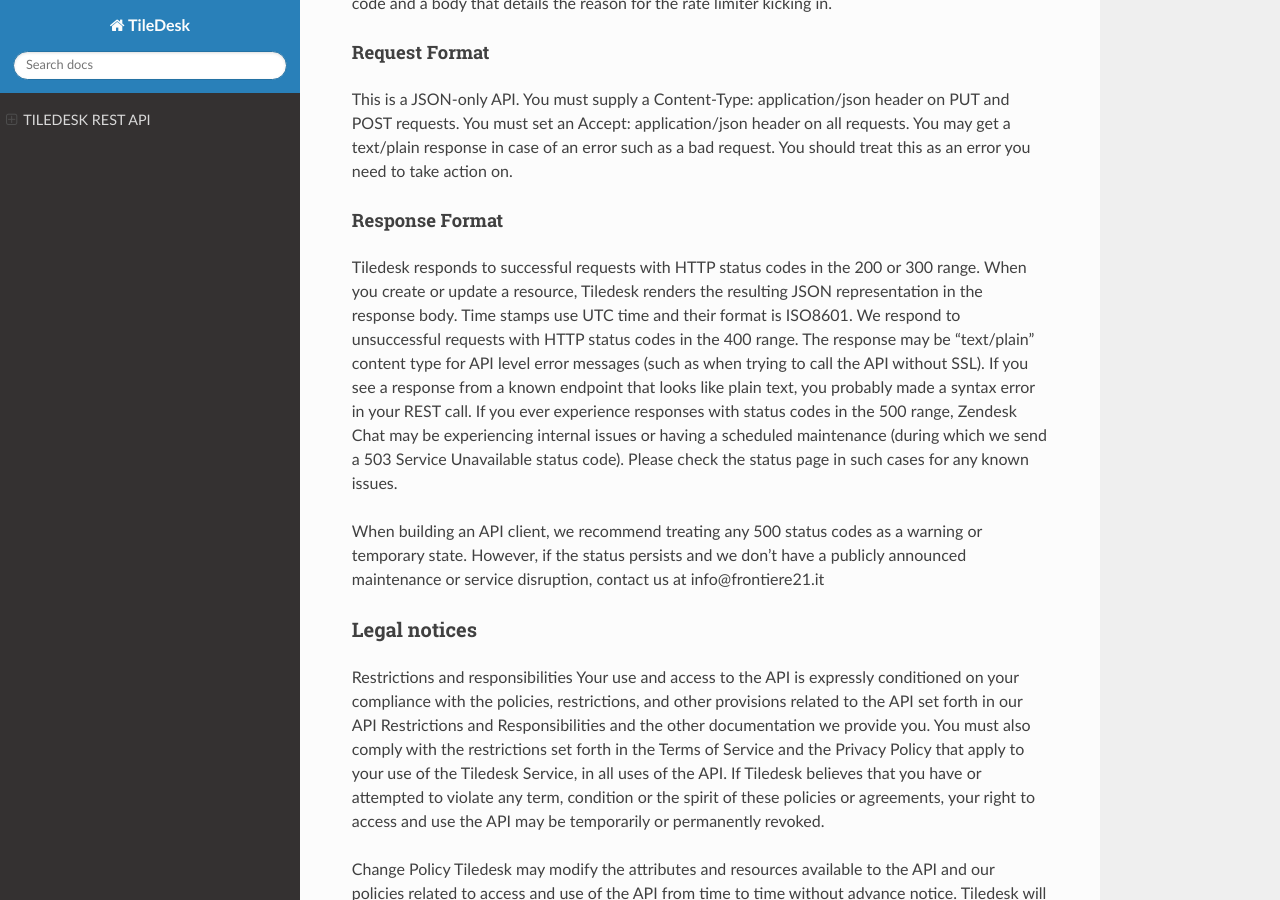
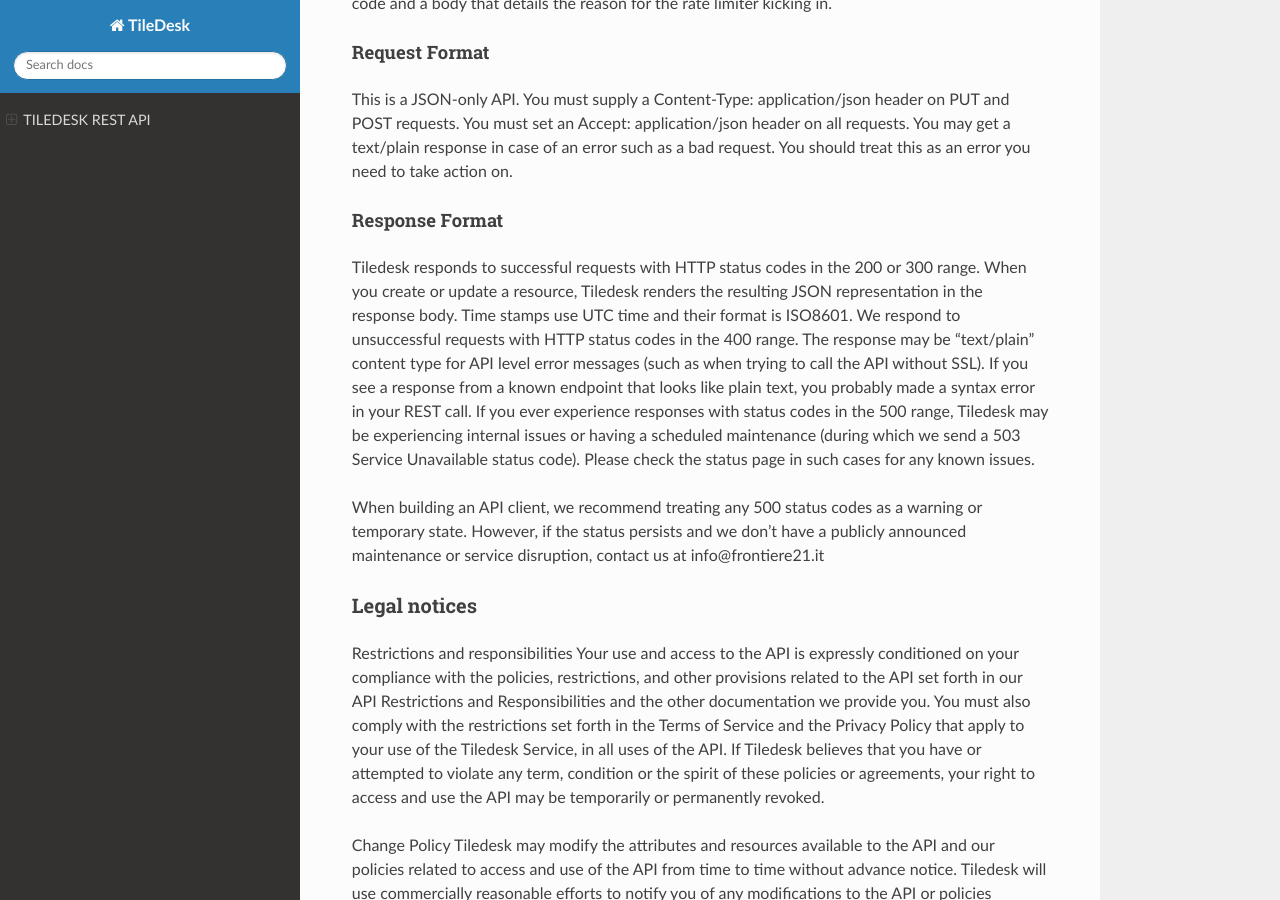
Before and after one commit to NavpreetSamra/tiledesk-docs, a Sphinx documentation site: the page built from docs/api.md, in a window 1280 px wide and 900 px high, scrolled down 1646 px. Built offline with Sphinx 7.4.7 and the Read the Docs theme 2.0.0, drawn with Linux system fonts in a browser that asks for light colours.

Commit message:
Add files via upload

```diff
--- a/docs/api.md
+++ b/docs/api.md
@@ -64,7 +64,7 @@
 Tiledesk responds to successful requests with HTTP status codes in the 200 or 300 range.
 When you create or update a resource, Tiledesk renders the resulting JSON representation in the response body.
 Time stamps use UTC time and their format is ISO8601.
-We respond to unsuccessful requests with HTTP status codes in the 400 range. The response may be "text/plain" content type for API level error messages (such as when trying to call the API without SSL). If you see a response from a known endpoint that looks like plain text, you probably made a syntax error in your REST call. If you ever experience responses with status codes in the 500 range, Zendesk Chat may be experiencing internal issues or having a scheduled maintenance (during which we send a 503 Service Unavailable status code). Please check the status page in such cases for any known issues.
+We respond to unsuccessful requests with HTTP status codes in the 400 range. The response may be "text/plain" content type for API level error messages (such as when trying to call the API without SSL). If you see a response from a known endpoint that looks like plain text, you probably made a syntax error in your REST call. If you ever experience responses with status codes in the 500 range, Tiledesk may be experiencing internal issues or having a scheduled maintenance (during which we send a 503 Service Unavailable status code). Please check the status page in such cases for any known issues.
 
 When building an API client, we recommend treating any 500 status codes as a warning or temporary state. However, if the status persists and we don't have a publicly announced maintenance or service disruption, contact us at info@frontiere21.it
 
```
